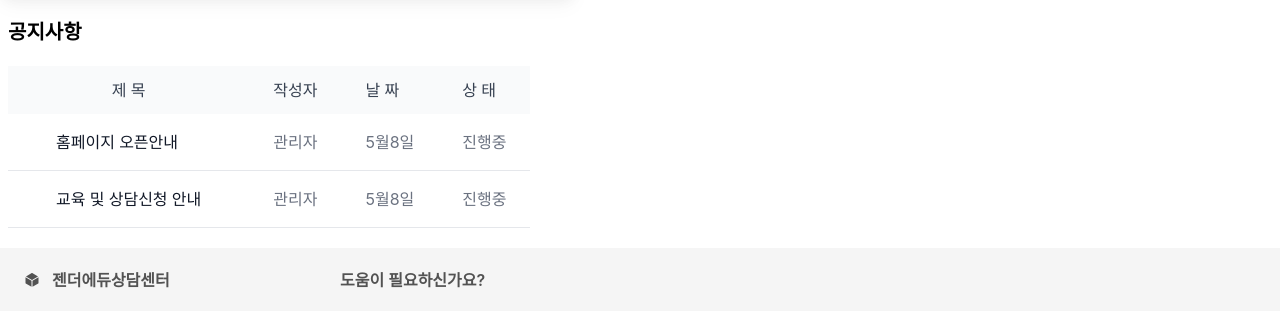
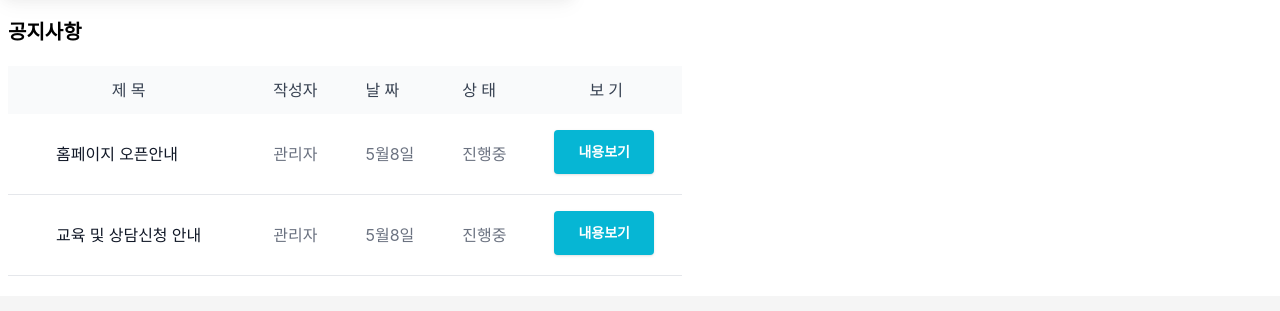
Before and after one commit to ohwonsuk/gender-edu, a React (Create React App) app: page / in a window 1280 px wide. Shown: the part 1276-1587 px from the top of the page. Built offline with nearby package versions, Linux system fonts and the light colour scheme.

Commit message:
home page 공지사항 상세보기 버튼 추가

```diff
--- a/src/components/Board.js
+++ b/src/components/Board.js
@@ -1,5 +1,30 @@
 import React from 'react';
 import BoardList from './BoardList';
+
+const boardData = [
+  {
+    id: 1,
+    title: '홈페이지 오픈안내',
+    editor: '관리자',
+    date: '5월8일',
+    status: '진행중',
+    content: [
+      '안녕하세요 ~',
+      '젠더에듀상담센터 홈페이지를 오픈하였습니다.',
+      '다양한 교육프로그램을 운영하고 있으니 많은 관심 부탁드립니다.',
+      '',
+      '감사합니다.',
+    ],
+  },
+  {
+    id: 2,
+    title: '교육 및 상담신청 안내',
+    editor: '관리자',
+    date: '5월8일',
+    status: '진행중',
+    content: ['홈페이지 신청서 제출 또는 유선으로 연락주시기 ', '바랍니다.'],
+  },
+];
 
 const Board = () => {
   return (
@@ -24,10 +49,25 @@
               <th scope="col" className="px-6 py-3 font-medium">
                 상 태
               </th>
+              <th
+                scope="col"
+                className="px-6 py-3 font-medium flex justify-center"
+              >
+                보 기
+              </th>
             </tr>
           </thead>
           <tbody>
-            <BoardList
+            {boardData.map((b) => (
+              <BoardList
+                title={b.title}
+                editor={b.editor}
+                date={b.date}
+                status={b.status}
+                content={b.content}
+              />
+            ))}
+            {/* <BoardList
               title="홈페이지 오픈안내"
               editor="관리자"
               date="5월8일"
@@ -38,7 +78,7 @@
               editor="관리자"
               date="5월8일"
               status="진행중"
-            />
+            /> */}
           </tbody>
         </table>
       </div>
--- a/src/components/BoardList.js
+++ b/src/components/BoardList.js
@@ -1,6 +1,7 @@
 import React from 'react';
+import Modal from './Modal';
 
-const BoardList = ({ title, editor, date, status }) => {
+const BoardList = ({ title, editor, date, status, content }) => {
   return (
     <>
       <tr className="bg-white border-b dark:bg-gray-800 dark:border-gray-700">
@@ -13,6 +14,9 @@
         <td className="px-6 py-4">{editor}</td>
         <td className="px-6 py-4">{date}</td>
         <td className="px-6 py-4">{status}</td>
+        <td className="px-6 py-4">
+          <Modal title={title} content={content} />
+        </td>
       </tr>
     </>
   );
--- /dev/null
+++ b/src/components/Modal.js
@@ -0,0 +1,75 @@
+import React, { useState } from 'react';
+
+// 모달을 오픈하는 페이지
+const Modal = ({ title, content }) => {
+  const [showModal, setShowModal] = useState(false);
+  return (
+    <>
+      <button
+        className="bg-cyan-500 text-white active:bg-cyan-600 font-bold uppercase text-sm px-6 py-3 rounded shadow hover:shadow-lg outline-none focus:outline-none mr-1 mb-1 ease-linear transition-all duration-150"
+        type="button"
+        onClick={() => setShowModal(true)}
+      >
+        내용보기
+      </button>
+      {showModal ? (
+        <>
+          <div className="justify-center items-center flex overflow-x-hidden overflow-y-auto fixed inset-0 z-50 outline-none focus:outline-none">
+            <div className="relative w-auto my-6 mx-auto max-w-3xl">
+              {/*content*/}
+              <div className="border-0 rounded-lg shadow-lg relative flex flex-col w-full bg-white outline-none focus:outline-none">
+                {/*header*/}
+                <div className="flex items-start justify-between p-5 border-b border-solid border-slate-200 rounded-t">
+                  <h3 className="text-3xl font-semibold">{title}</h3>
+                  <button
+                    className="p-1 ml-auto bg-transparent border-0 text-black opacity-5 float-right text-3xl leading-none font-semibold outline-none focus:outline-none"
+                    onClick={() => setShowModal(false)}
+                  >
+                    <span className="bg-transparent text-black opacity-5 h-6 w-6 text-2xl block outline-none focus:outline-none">
+                      ×
+                    </span>
+                  </button>
+                </div>
+                {/*body*/}
+                <div className="relative p-6 flex-auto">
+                  {content.map((c) => (
+                    <p className="my-4 text-slate-500 text-lg leading-relaxed">
+                      {c}
+                    </p>
+                  ))}
+                  {/* <p className="my-4 text-slate-500 text-lg leading-relaxed">
+                    I always felt like I could do anything. That’s the main
+                    thing people are controlled by! Thoughts- their perception
+                    of themselves! They're slowed down by their perception of
+                    themselves. If you're taught you can’t do anything, you
+                    won’t do anything. I was taught I could do everything.
+                  </p> */}
+                </div>
+                {/*footer*/}
+                <div className="flex items-center justify-end p-6 border-t border-solid border-slate-200 rounded-b">
+                  <button
+                    className="text-red-500 background-transparent font-bold uppercase px-6 py-2 text-basic outline-none focus:outline-none mr-1 mb-1 ease-linear transition-all duration-150"
+                    type="button"
+                    onClick={() => setShowModal(false)}
+                  >
+                    닫기
+                  </button>
+                  {/* <button
+                    className="bg-emerald-500 text-white active:bg-emerald-600 font-bold uppercase text-sm px-6 py-3 rounded shadow hover:shadow-lg outline-none focus:outline-none mr-1 mb-1 ease-linear transition-all duration-150"
+                    type="button"
+                    onClick={() => setShowModal(false)}
+                  >
+                    Save Changes
+                  </button> */}
+                </div>
+              </div>
+            </div>
+          </div>
+          <div className="opacity-25 fixed inset-0 z-40 bg-black"></div>
+        </>
+      ) : null}
+    </>
+  );
+};
+
+export default Modal;
```
